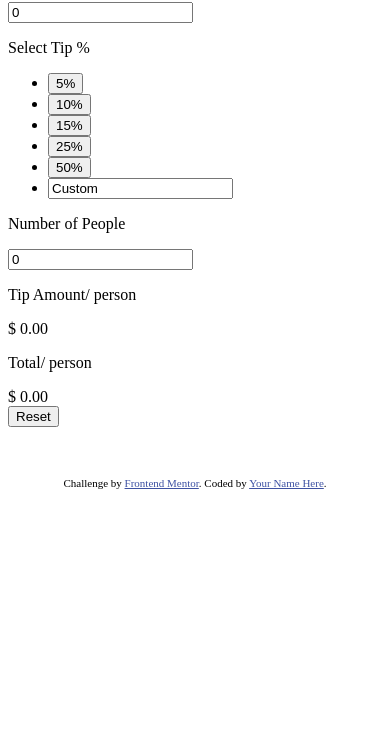
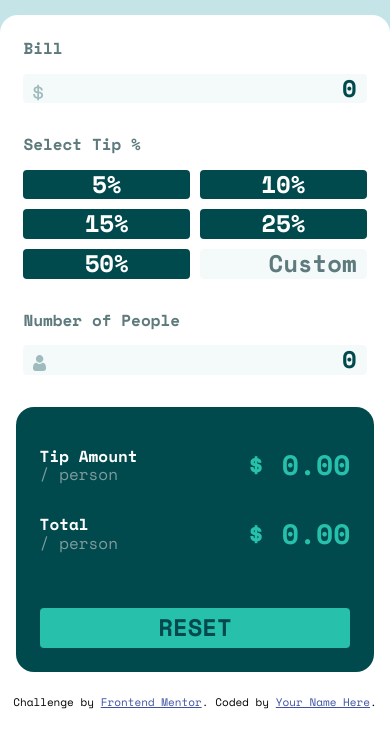
Before and after one commit to EdisonPadilla/tip-calculator-app-solution, a plain HTML site: page index.html in a window 390 px wide. Shown: the part 114-844 px from the top of the page. Drawn offline with nearby package versions, Linux system fonts and the light colour scheme.

Commit message:
finished mobile design

```diff
--- /dev/null
+++ b/css/tip_calculator_style.css
@@ -0,0 +1,168 @@
+:root {
+  /* ## Colors */
+
+  /* ### Primary */
+
+  --strong-cyan: hsl(172, 67%, 45%);
+
+  /* ### Neutral */
+
+  --very-dark-cyan: hsl(183, 100%, 15%);
+  --dark-grayish-cyan: hsl(186, 14%, 43%);
+  --grayish-cyan: hsl(184, 14%, 56%);
+  --light-grayish-cyan: hsl(185, 41%, 84%);
+  --very-light-grayish-cyan: hsl(189, 41%, 97%);
+  --white: hsl(0, 0%, 100%);
+}
+
+* {
+  box-sizing: border-box;
+}
+
+ul {
+  padding: 0;
+  list-style-type: none;
+}
+
+button {
+  border: none;
+  outline: none;
+}
+
+body {
+  font-family: "Space Mono", monospace;
+}
+
+body input {
+  font-size: 24px;
+  font-weight: 700;
+}
+
+.container {
+  font-weight: 700;
+  background-color: var(--light-grayish-cyan);
+}
+
+header {
+  margin-bottom: 24px;
+  padding-top: 48px;
+  text-align: center;
+}
+
+main {
+  /* padding: 24px; */
+  padding-bottom: 24px;
+  background-color: var(--white);
+  border-radius: 18px 18px 0 0;
+}
+
+main .input-label {
+  /* margin-top: 0; */
+  color: var(--dark-grayish-cyan);
+}
+
+main .input {
+  padding-right: 10px;
+  width: 100%;
+  text-align: right;
+  color: var(--very-dark-cyan);
+  border: none;
+  border-radius: 4px;
+  background-color: var(--very-light-grayish-cyan);
+}
+
+main .input:focus {
+  outline: 2px solid var(--strong-cyan);
+}
+
+.input-container {
+  margin: 0 auto 32px auto;
+  padding-top: 8px;
+  /* padding: 8px 24px 0 24px; */
+  width: 88%;
+}
+
+.input-container .bill-box,
+.input-container .tip-box
+/*.input-container .people-box*/ {
+  margin-bottom: 32px;
+}
+
+.input-container .input-box {
+  position: relative;
+}
+
+.input-box .icon {
+  position: absolute;
+  top: 10px;
+  left: 10px;
+}
+
+/* .bill-box .input::placeholder {
+  color: var(--grayish-cyan);
+} */
+
+.tip-options {
+  display: grid;
+  grid-template-columns: repeat(2, 1fr);
+  grid-template-rows: repeat(3, 1fr);
+  align-items: stretch;
+  gap: 10px;
+}
+
+.tip-options .tip {
+  width: 100%;
+  color: var(--white);
+  font-size: 24px;
+  font-weight: 700;
+  border-radius: 4px;
+  background-color: var(--very-dark-cyan);
+}
+
+.tip-options .input {
+  color: var(--dark-grayish-cyan);
+}
+
+.results-container {
+  margin: 0 auto;
+  padding: 24px;
+  width: 92%;
+  color: var(--white);
+  border-radius: 18px;
+  background-color: var(--very-dark-cyan);
+}
+
+.results-container .result {
+  display: flex;
+  justify-content: space-between;
+  align-items: center;
+}
+
+.label-box {
+  /* font-size: 24px; */
+  font-weight: 700;
+}
+
+.label-box span {
+  font-weight: lighter;
+  color: var(--grayish-cyan);
+}
+
+#tipamount-value,
+#total-value {
+  font-size: 28px;
+  font-weight: 700;
+  color: var(--strong-cyan);
+}
+
+.results-container .reset-btn {
+  margin-top: 40px;
+  padding: 6px 0;
+  width: 100%;
+  font-size: 24px;
+  font-weight: 700;
+  color: var(--very-dark-cyan);
+  text-transform: uppercase;
+  background-color: var(--strong-cyan);
+  border-radius: 4px;
+}
--- a/functionality/main.js
+++ b/functionality/main.js
@@ -103,9 +103,13 @@ function validToCalculate() {
 
   if (emptyValues) {
     console.warn("uno esta vacío");
+    $tipamount_value.textContent = `$ 0.00`;
+    $total_value.textContent = `$ 0.00`;
   } else {
     console.warn("Todos ingresados");
     if (zerosValues) {
+      $tipamount_value.textContent = `$ 0.00`;
+      $total_value.textContent = `$ 0.00`;
       for (const key in inputValuesObj) {
         if (inputValuesObj[key] === "0") {
           console.log("No puede ser 0: ", key);
--- a/index.html
+++ b/index.html
@@ -12,7 +12,19 @@
       href="./images/favicon-32x32.png"
     />
 
-    <!-- <link rel="stylesheet" href="style.css"> -->
+    <!-- google fonts -->
+    <link rel="preconnect" href="https://fonts.googleapis.com" />
+    <link rel="preconnect" href="https://fonts.gstatic.com" crossorigin />
+    <link
+      href="https://fonts.googleapis.com/css2?family=Space+Mono:wght@400;700&display=swap"
+      rel="stylesheet"
+    />
+
+    <!-- resetear los estilos para todos los navegadores -->
+    <link rel="stylesheet" href="./css/normalize.css" />
+
+    <!-- Mi hoja de estilos -->
+    <link rel="stylesheet" href="./css/tip_calculator_style.css" />
 
     <title>Frontend Mentor | Tip calculator app</title>
 
@@ -35,52 +47,73 @@
       <main>
         <div class="input-container">
           <div class="bill-box">
-            <p>Bill</p>
-            <input type="text" value="0" id="input-bill" required />
+            <p class="input-label">Bill</p>
+            <div class="input-box">
+              <input
+                type="text"
+                value="0"
+                id="input-bill"
+                class="input"
+                required
+              />
+              <img
+                class="icon dollar-icon"
+                src="./images/icon-dollar.svg"
+                alt="person"
+              />
+            </div>
           </div>
 
           <div class="tip-box">
-            <p>Select Tip %</p>
-            <ul class="tip-options">
-              <li>
+            <p class="input-label">Select Tip %</p>
+            <div class="tip-options">
               <button class="tip" value="5">5%</button>
-              </li>
-              <li>
               <button class="tip" value="10">10%</button>
-              </li>
-              <li>
               <button class="tip" value="15">15%</button>
-              </li>
-              <li>
               <button class="tip" value="25">25%</button>
-              </li>
-              <li>
               <button class="tip" value="50">50%</button>
-              </li>
-              <li>
               <input
                 type="text"
                 id="input-tipcustom"
+                class="input"
+                .
                 value="Custom"
                 required
               />
-              </li>
-            </ul>
-          </div>
-          <div class="people-box">
-            <p>Number of People</p>
-            <input type="text" id="input-people" value="0" required />
             </div>
           </div>
 
-        <div class="result-container">
-          <div class="tipamount-box">
-            <p>Tip Amount<span>/ person</span></p>
+          <div class="people-box">
+            <p class="input-label">Number of People</p>
+            <div class="input-box">
+              <input
+                type="text"
+                id="input-people"
+                class="input"
+                value="0"
+                required
+              />
+              <img class="icon" src="./images/icon-person.svg" alt="" />
+            </div>
+          </div>
+        </div>
+
+        <div class="results-container">
+          <div class="result tipamount-box">
+            <p class="label-box">
+              Tip Amount
+              <br />
+              <span>/ person</span>
+            </p>
             <div id="tipamount-value">$ 0.00</div>
           </div>
 
-          <div class="total-box">
-            <p>Total<span>/ person</span></p>
+          <div class="result total-box">
+            <p class="label-box">
+              Total
+              <br />
+              <span>/ person</span>
+            </p>
             <div id="total-value">$ 0.00</div>
           </div>
 
@@ -89,9 +122,9 @@
       </main>
     </div>
 
-    <figure>
+    <!-- <figure>
       <img src="./algoritmo/solution-al.svg" alt="" />
-    </figure>
+    </figure> -->
 
     <div class="attribution">
       Challenge by
```
Also changed, not shown: css/normalize.css. Lines whose indentation alone changed are shown as unchanged.
